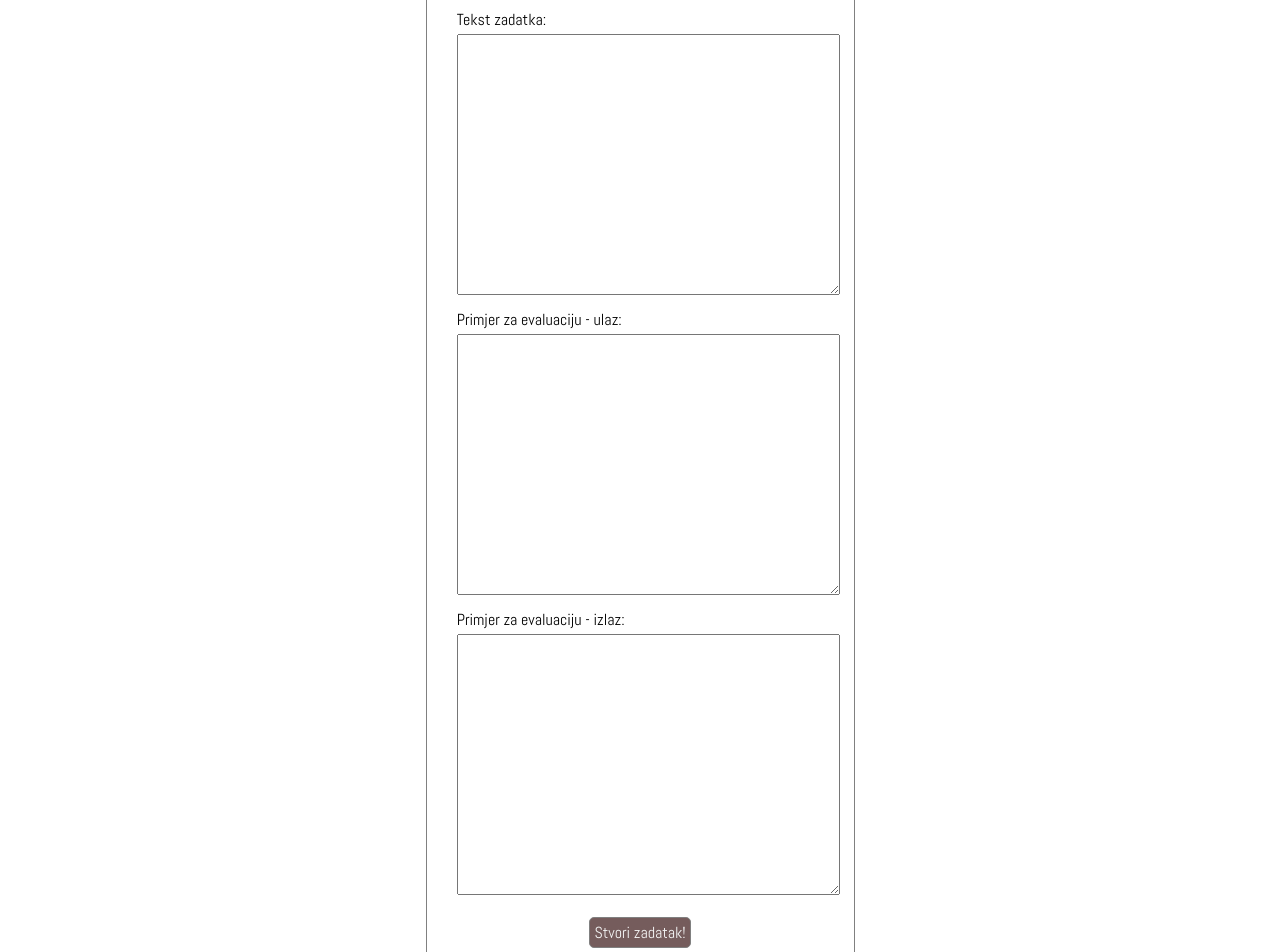
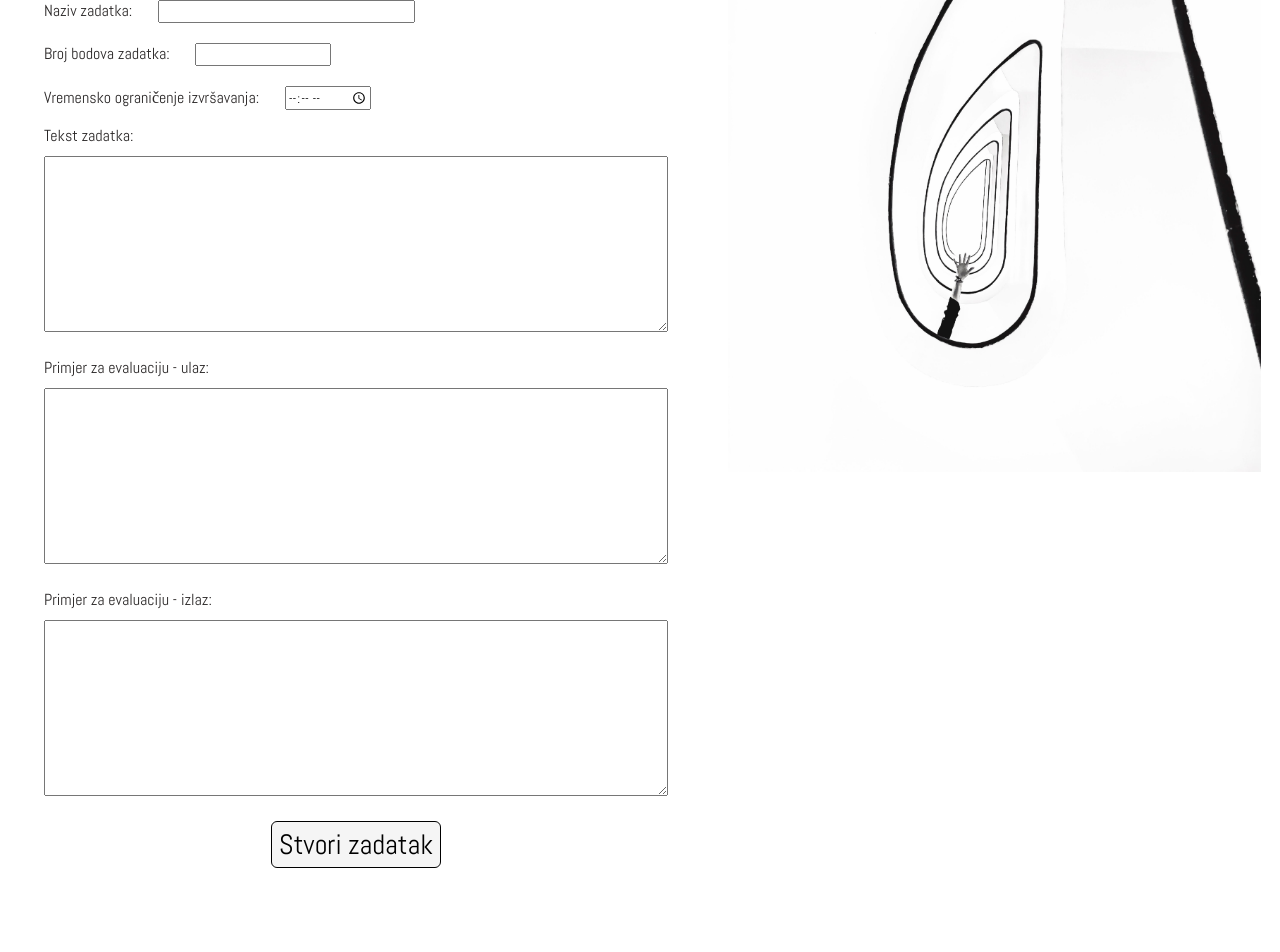
Before and after one commit to filipm55/KoderKolege, a React (Create React App) app in the folder React/byte-pit/: page /tasks/addTask in a window 1280 px wide. Shown: the part 340-1292 px from the top of the page. Built offline with nearby package versions, Linux system fonts and the light colour scheme.

Commit message:
str za novi zadatak, str s korisnicima
uredena stranica za dodavanje zadatka, fali funkcionalnost
uljepsana stranica sa svim korisnicima i njena verzija za admina

```diff
--- a/React/byte-pit/src/pages/AddTask.css
+++ b/React/byte-pit/src/pages/AddTask.css
@@ -0,0 +1,55 @@
+div#addTask {
+    display: flex;
+    flex-direction: row;
+    justify-content: space-between;
+    align-items: center;
+    width: 96vw;
+    height: 100%;
+    margin-left: 2.5vw;
+}
+
+form#addTask {
+    display: flex;
+    flex-direction: column;
+    justify-content: space-evenly;
+    align-items: center;
+    width: fit-content;
+    border: 0px;
+    margin-top: -10px;
+    margin-left: 2px;
+}
+
+div.input {
+    margin-top: 10px;
+}
+
+button#addTask {
+    font-size: 3.5vh;
+    justify-self: center;
+    background-color: whitesmoke;
+    border: 1px solid black;
+    color: black;
+}
+
+button#addTask:hover {
+    background-color: rgb(69, 69, 241);
+    color:white;
+}
+
+div#pic {
+    margin-left: 50px;
+    height: 160vh;
+    width: 70vw;
+    background-image: url("../../public/pictures/pic3.jpg");
+    background-size: contain;
+    background-repeat: no-repeat;
+    align-self: center;
+    border-radius: 10px;
+}
+
+
+
+label {
+    color: rgb(43, 40, 40);
+    font-weight: normal;
+}
--- a/React/byte-pit/src/pages/AddTask.js
+++ b/React/byte-pit/src/pages/AddTask.js
@@ -1,7 +1,7 @@
 import { useState } from 'react';
 import sendData from "../sendData";
 import './AddTask.css';
-import Cookies from "universal-cookie"
+//import Cookies from "universal-cookie"
 //import { useHistory } from 'react-router-dom'; // Import useHistory
 
 const AddTask = () => {
@@ -11,50 +11,56 @@ const AddTask = () => {
     const [taskText, setTaskText] = useState('');
     const [taskInput, setTaskInput] = useState('');
     const [taskOutput, setTaskOutput] = useState('');
-    const [message, setMessage] = useState('');
-    const [errorMessage, setErrorMessage] = useState('');
-    const cookies = new Cookies();
+    //const cookies = new Cookies();
+
+    const submitFja = async (e) => {
+        //fja za dodavanje zadatka u bazu
+    };
 
 
-    //login
-    const submitFja = async (e) => {
-    };
-
     return (
-        <div className="wrapper">
-            <h2>Novi zadatak</h2>
-            <form onSubmit={submitFja}>
-                <div className='kucica'>
+        <div className="wrapper" id ="addTask">
+            <div>
+            <h2 id="novizd">Novi zadatak</h2>
+            <form id="addTask" onSubmit={submitFja}>
+                <div id="lijeviDio">
+                    <div className="innput">
                         <label>Naziv zadatka:</label>
-                    <input type="text" value={taskName} required onChange={(e) => setTaskName(e.target.value)}></input>
+                        <input type="text" value={taskName} size ="40" required onChange={(e) => setTaskName(e.target.value)}></input>
                     </div>
-                <div className='kucica'>
+                    <div className="input">
                         <label>Broj bodova zadatka:</label>
                         <input type ="number" value={taskPoints} required onChange={(e) => setTaskPoints(e.target.value)}></input>
                     </div>
-                <div className='kucica'>
+                    <div className="input">
                         <label>Vremensko ograničenje izvršavanja:</label>
                         <input type ="time" value={taskTime} required onChange={(e) => setTaskTime(e.target.value)}></input>
                     </div>
-                <div className='kucica'>
-                <label>Tekst zadatka:</label></div>
-                <div className='kucica'>
-                    <textarea value={taskText} cols="60" rows="15" required onChange={(e) => setTaskText(e.target.value)}></textarea>
+                    <div className="input">
+                        <label>Tekst zadatka:</label>
+                        <div className="input">
+                            <textarea value={taskText} cols="100" rows="10" required onChange={(e) => setTaskText(e.target.value)}></textarea>
                         </div>
-                <div className='kucica'>
-                <label>Primjer za evaluaciju - ulaz:</label></div>
-                <div className='kucica'>
-                    <textarea value={taskInput} cols="60" rows="15" required onChange={(e) => setTaskInput(e.target.value)}></textarea>
                     </div>
-                <div className='kucica'>
-                <label>Primjer za evaluaciju - izlaz:</label></div>
-                <div className='kucica'>
-                    <textarea value={taskOutput} cols="60" rows="15" required onChange={(e) => setTaskOutput(e.target.value)}></textarea>
+                    <div className="input">
+                        <label>Primjer za evaluaciju - ulaz:</label>
+                        <div className="input">
+                            <textarea value={taskInput} cols="100" rows="10" required onChange={(e) => setTaskInput(e.target.value)}></textarea>
                         </div>
-                <button className='submitGumb'>Stvori zadatak!</button>
-                {message && <p className='success'>{message}</p>}
-                {errorMessage && <p className='warning'>{errorMessage}</p>}
+                    </div>
+                    <div className="input">
+                        <label>Primjer za evaluaciju - izlaz:</label>
+                        <div className="input">
+                            <textarea value={taskOutput} cols="100" rows="10" required onChange={(e) => setTaskOutput(e.target.value)}></textarea>
+                        </div>
+                    </div>
+                </div>
+                <button className='submitGumb' id="addTask">Stvori zadatak</button>
             </form>
+            </div>
+            <div id="pic">
+
+            </div>
         </div>
     );
 };
--- a/React/byte-pit/src/pages/Registration.css
+++ b/React/byte-pit/src/pages/Registration.css
@@ -48,14 +48,17 @@ input.top {
 }
 
 form button {
-    border-radius: 5px;
-    border: 0.5px solid gray;
+    border-radius: 6px;
+    border: 0px solid gray;
     background-color: rgb(117, 92, 92);
-    padding: 4px;
+    padding: 5px;
+    padding-left: 7px;
+    padding-right: 7px;
     color:whitesmoke;
     font-weight: 300;
     margin: 10px;
     font-size: 16px;
+    align-self: center;
 }
 
 h2 {
--- a/React/byte-pit/src/pages/Tasks.css
+++ b/React/byte-pit/src/pages/Tasks.css
@@ -13,28 +13,46 @@ button.urediKorisnikeGumb {
 }
 
 div.task-list{
-    padding:5px;
-    width:60vw;
+    display: flex;
+    flex-direction: row;
+    flex-wrap: wrap;
+    justify-content: flex-start;
+    align-items: center;
+    width:90vw;
     align-items: center;
     margin-bottom: 20px;
 }
 div.task{
-    width:50vw;
-    border: 1px solid black;
-    background-color:  rgba(100, 94, 94, 0.35);
-    margin-bottom: 30px;
+    display: flex;
+    flex-direction: column;
+    justify-content: flex-start;
+    align-items: flex-start;
+    width:fit-content;
+    height: fit-content;
+    margin: 30px;
+    margin-bottom: 10px;
+    margin-top: 20px;
+}
+
+div.task:hover {
+    border-bottom: 2px solid lightgray;
+    border-left: 1px solid lightgray;
     border-radius: 10px;
-    margin-top: 10px;
 }
-h2{
+
+h2#poseban{
     text-align: left;
-    font-size: 7vh;
+    font-size: 5.5vh;
     text-decoration: none;
+    margin-bottom: -10px;
 }
 
 
-img {
-    width: 20vw;
+img.profile {
+    width: 7vw;
+    height: 7vw;
+    border-radius: 50%;
+    padding: 2px;
 }
 
 div.info {
@@ -47,6 +65,12 @@ div.info {
 div.tekstDio {
     align-self: flex-start;
     font-size: 3vh;
+    margin-left: 5px;
+    margin-top: -10px;
+}
+
+.ikona {
+    margin-bottom: -5px;
 }
 
 h3.podaciokorisniku {
@@ -67,16 +91,30 @@ div.naslov{
 
 div.naslov button {
     height: fit-content;
-    padding: 2px;
-    border-radius: 5px;
-    border: 1px solid rgb(99, 98, 98);
+    border-radius: 10px;
     margin: 10px;
     font-size: 3vh;
+    background-color:whitesmoke;
+    padding: 8px;
 }
+
+button.zadmina:hover {
+    background-color:#645e5edd;
+    color: white;
+}
+
 
 div.gumbici {
     display: flex;
-    justify-content: space-evenly;
+    flex-direction: row;
+    justify-content: flex-start;
+    align-items: center;
+    margin-bottom: -30px;
+}
+
+button.zadmina {
+    border: 0px solid white;
+    background-color: white;
 }
 
 form.nestajuciForm {
@@ -98,10 +136,12 @@ form.nestajuciForm input {
 div.izbor {
     display: flex;
     flex-direction: row;
-    justify-content: center;
+    justify-content: space-evenly;
     align-items: center;
     justify-items: center;
-    width: 30vh;
+    width: 17vw;
+    margin-left: 8px;
+    margin-top: -20px;
 }
 
 div.izbor p {
@@ -111,3 +151,15 @@ div.izbor p {
     align-items: center;
     justify-items: center;
 }
+
+button#spremime{
+    padding: 10px;
+    border-radius: 12px;
+    background-color: rgba(199, 199, 199, 0.824);
+    color: black;
+}
+
+button#spremime:hover {
+    background-color:#645e5edd;
+    color: white;
+}
```
Also changed, not shown: React/byte-pit/src/pages/Users.js (+25 -16 lines), React/byte-pit/public/pictures/pic3.jpg (added). Lines whose indentation alone changed are shown as unchanged.
